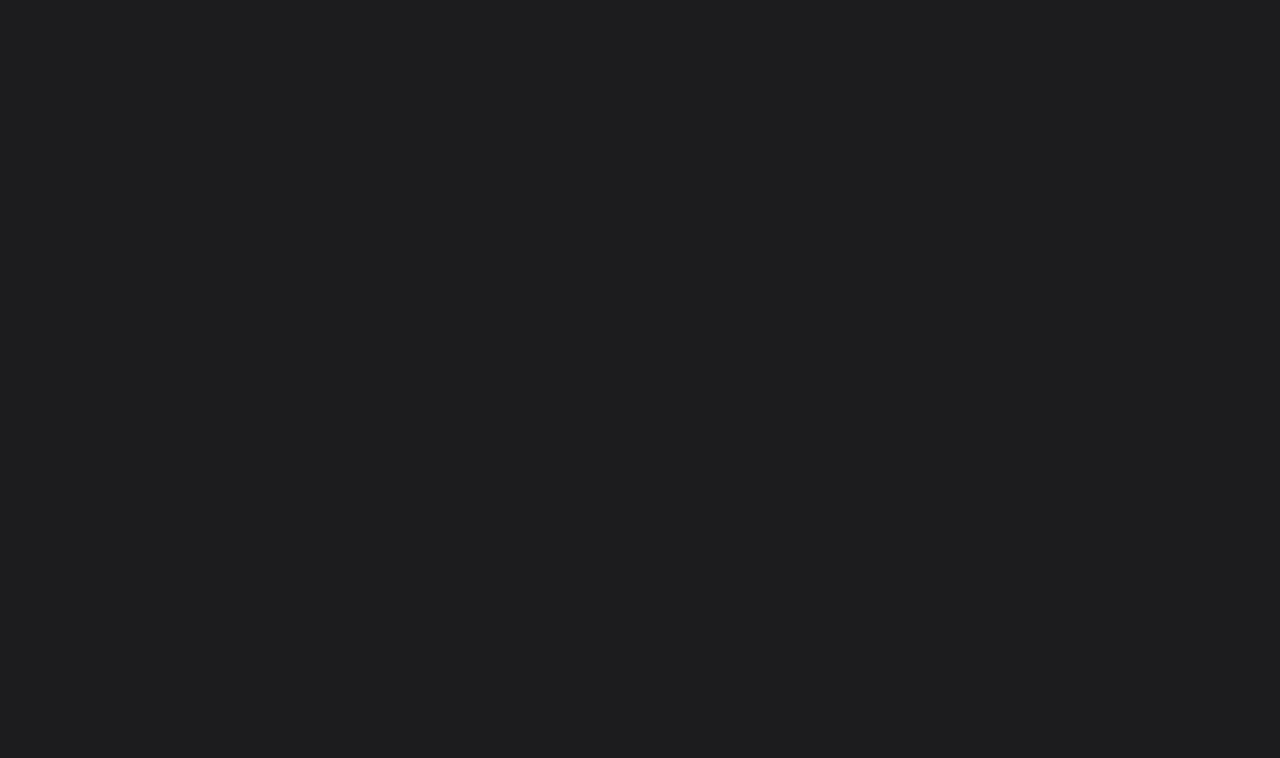
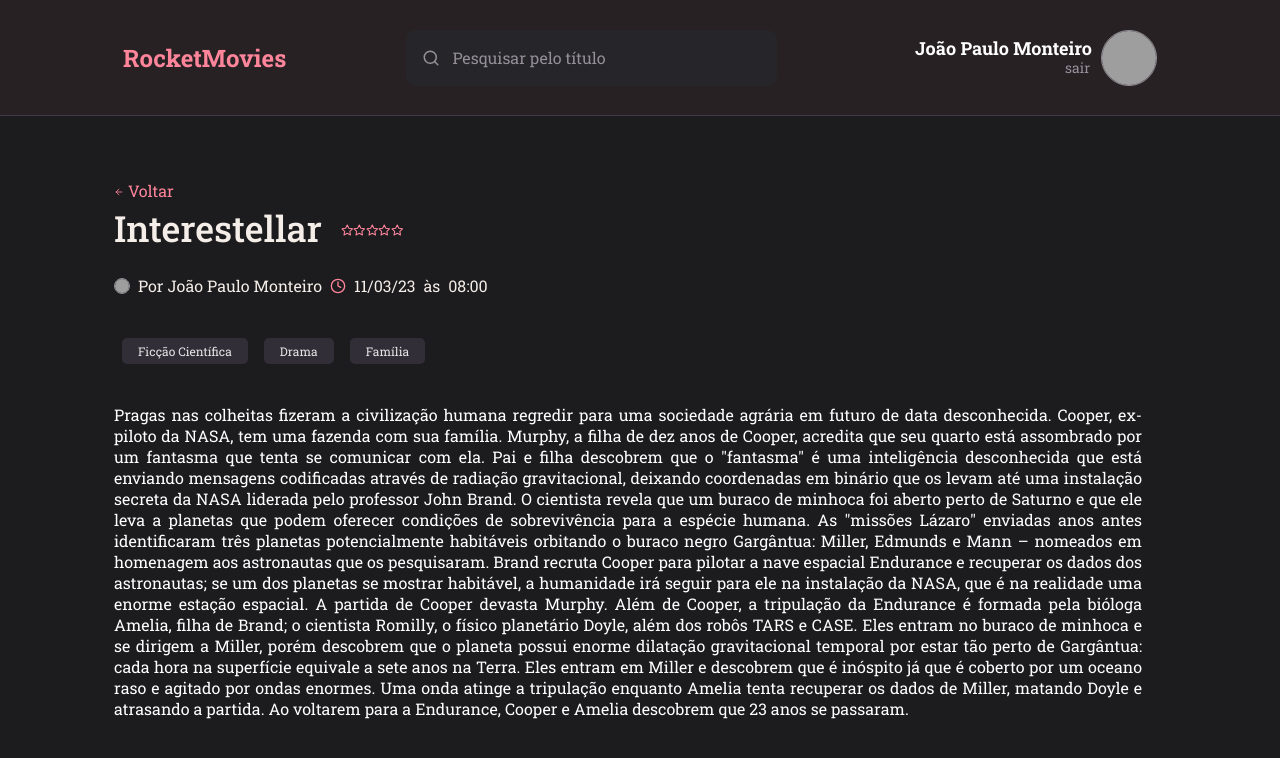
Before and after one commit to JMonteiroh/RocketMovies, a React (Vite) app: page /preview in a window 1280 px wide. Before the commit this address had no page. Shown: the top 758 px of the page. Built offline with nearby package versions, Linux system fonts and the light colour scheme; grey boxes are pictures that could not be loaded.

Commit message:
created page preview

```diff
--- a/src/Components/Header/index.jsx
+++ b/src/Components/Header/index.jsx
@@ -18,8 +18,8 @@ export function Header() {
         />
 
         <div>
-          <span>Bem-vindo,</span>
           <strong>João Paulo Monteiro</strong>
+          <span>sair</span>
         </div>
       </Profile>
 
--- a/src/Components/Header/styles.js
+++ b/src/Components/Header/styles.js
@@ -12,6 +12,8 @@ export const Container = styled.header`
   border-bottom-style: solid;
   border-bottom-color: ${({ theme }) => theme.colors.gray_300};
 
+  background-color: ${({ theme }) => theme.colors.lightPurple};
+
   display: flex;
   align-items: center;
   padding: 2.4rem 12.3rem;
@@ -20,24 +22,28 @@ export const Container = styled.header`
 `;
 
 export const Profile = styled(Link)`
-  min-width: 25rem;
+  min-width: 26rem;
   display: flex;
   align-items: center;
+  flex-direction: row-reverse;
 
   > img {
     width:5.6rem;
     height:5.6rem;
     border-radius: 50%;
     border: 1px solid ${({ theme }) => theme.colors.gray_200};
+    margin-left: .9rem;
   }
 
   > div {
     display: flex;
     flex-direction: column;
     margin-left:1.6rem;
-    line-height: 2.4rem;
+    line-height: 2rem;
 
     span {
+      position: relative;
+      left: 15rem;
       font-size: 1.4rem;
       color: ${({ theme }) => theme.colors.gray_200};
     }
--- a/src/Components/Note/index.jsx
+++ b/src/Components/Note/index.jsx
@@ -6,7 +6,7 @@ import { FiStar } from 'react-icons/fi';
 export function Note({data, ...rest}) {
 
   return (
-    <Container {...rest}>
+    <Container to='/preview' {...rest}>
       <h1>{data.title}</h1>
       <span>
         <FiStar />
--- a/src/Components/Note/styles.js
+++ b/src/Components/Note/styles.js
@@ -1,6 +1,9 @@
+import { Link } from "react-router-dom";
+
 import styled from "styled-components";
 
-export const Container = styled.button`
+
+export const Container = styled(Link)`
   width: 100%;
 
   background-color: ${({ theme }) => theme.colors.lightPurple};
@@ -21,7 +24,7 @@ export const Container = styled.button`
     margin-bottom: 0.8rem;
   }
 
-  > span {
+  > .stars {
     svg {
       color: ${({ theme }) => theme.colors.pink};
       font-size: 2rem;
--- a/src/Components/Tag/styles.js
+++ b/src/Components/Tag/styles.js
@@ -6,5 +6,5 @@ export const Container = styled.span`
   border-radius: 5px;
   background-color: ${({ theme }) => theme.colors.gray_700};
   color: ${({ theme }) => theme.colors.gray};
-  margin-right: .8rem;
+  margin: 0 .8rem;
 `;
--- a/src/pages/Home/styles.js
+++ b/src/pages/Home/styles.js
@@ -5,7 +5,7 @@ export const Container = styled.div`
   height: 100vh;
 
   display: grid;
-  grid-template-rows: 105px auto;
+  grid-template-rows: 11.6rem auto;
   grid-template-areas:
     "header"
     "content"
--- /dev/null
+++ b/src/pages/Preview/index.jsx
@@ -0,0 +1,91 @@
+import { Container, Content } from "./styles";
+
+import { Link } from "react-router-dom";
+import { FiArrowLeft, FiClock, FiStar } from "react-icons/fi";
+
+import { Header } from "../../Components/Header";
+import { Tag } from "../../Components/Tag";
+
+export function Preview() {
+
+
+  return (
+    <Container >
+      <Header />
+      <main>
+        <Content>
+          <Link to="/"><FiArrowLeft /> Voltar</Link>
+          <div class="title">
+            <h1>Interestellar</h1>
+
+            <span class="stars">
+              <FiStar />
+              <FiStar />
+              <FiStar />
+              <FiStar />
+              <FiStar />
+            </span>
+          </div>
+
+
+          <div class="information">
+            <img src="https://github.com/jmonteiroh.png" alt="Foto do usuário" />
+
+            <p>
+              Por João Paulo Monteiro
+            </p>
+
+            <FiClock />
+
+            <span class="data">
+              11/03/23
+            </span>
+
+            <p>
+              às
+            </p>
+
+            <span class="hour">
+              08:00
+            </span>
+
+          </div>
+
+          <Tag title="Ficção Científica"/>
+          <Tag title="Drama"/>
+          <Tag title="Família"/>
+
+          <p>
+            Pragas nas colheitas fizeram a civilização humana regredir
+            para uma sociedade agrária em futuro de data desconhecida. Cooper,
+            ex-piloto da NASA, tem uma fazenda com sua família. Murphy, a filha de
+            dez anos de Cooper, acredita que seu quarto está assombrado por um fantasma
+            que tenta se comunicar com ela. Pai e filha descobrem que o "fantasma" é
+            uma inteligência desconhecida que está enviando mensagens codificadas através
+            de radiação gravitacional, deixando coordenadas em binário que os levam até
+            uma instalação secreta da NASA liderada pelo professor John Brand. O cientista
+            revela que um buraco de minhoca foi aberto perto de Saturno e que ele leva a
+            planetas que podem oferecer condições de sobrevivência para a espécie humana.
+            As "missões Lázaro" enviadas anos antes identificaram três planetas potencialmente
+            habitáveis orbitando o buraco negro Gargântua: Miller, Edmunds e Mann –
+            nomeados em homenagem aos astronautas que os pesquisaram. Brand recruta Cooper
+            para pilotar a nave espacial Endurance e recuperar os dados dos astronautas; se
+            um dos planetas se mostrar habitável, a humanidade irá seguir para ele na instalação
+            da NASA, que é na realidade uma enorme estação espacial. A partida de Cooper devasta
+            Murphy.
+            Além de Cooper, a tripulação da Endurance é formada pela bióloga Amelia, filha de Brand;
+            o cientista Romilly, o físico planetário Doyle, além dos robôs TARS e CASE. Eles entram
+            no buraco de minhoca e se dirigem a Miller, porém descobrem que o planeta possui enorme
+            dilatação gravitacional temporal por estar tão perto de Gargântua: cada hora na
+            superfície equivale a sete anos na Terra. Eles entram em Miller e descobrem que é
+            inóspito já que é coberto por um oceano raso e agitado por ondas enormes. Uma onda
+            atinge a tripulação enquanto Amelia tenta recuperar os dados de Miller, matando Doyle
+            e atrasando a partida. Ao voltarem para a Endurance, Cooper e Amelia descobrem que 23
+            anos se passaram.
+          </p>
+
+        </Content>
+      </main>
+    </Container>
+  )
+}
--- /dev/null
+++ b/src/pages/Preview/styles.js
@@ -0,0 +1,95 @@
+import styled from "styled-components";
+
+export const Container = styled.div`
+  width: 100%;
+  height: 100vh;
+
+  display: grid;
+  grid-template-rows: 11.6 auto;
+  grid-template-areas:
+    "header"
+    "main"
+  ;
+
+  overflow-y: hidden;
+
+  > main {
+    place-content: center;
+    height: 100vh;
+    padding: 0 6.4rem;
+
+    grid-area: main;
+    overflow-y: auto;
+
+  }
+`;
+
+export const Content = styled.div`
+  height: 100vh;
+  margin: 5rem;
+  font-size: 3rem;
+
+
+
+  > a {
+    font-size: 1.6rem;
+    color: ${({ theme }) => theme.colors.pink};
+    margin-bottom: 2.4rem;
+  }
+  > .title {
+    display: flex;
+    align-items: center;
+    gap: 1.9rem;
+    margin-bottom: 2.4rem;
+    h1 {
+      font-size: 3.6rem;
+      font-weight: 500;
+      line-height: 4.7rem;
+      color: ${({ theme }) => theme.colors.ice};
+    }
+    .stars {
+      font-size: 2rem;
+      color: ${({ theme }) => theme.colors.pink};
+    }
+  }
+
+  > .information {
+    display: flex;
+    align-items: center;
+    gap: .8rem;
+    margin-bottom: 3rem;
+
+    img {
+      width:1.6rem;
+      height:1.6rem;
+      border-radius: 50%;
+      border: 1px solid ${({ theme }) => theme.colors.gray_200};
+    }
+    p {
+      font-size: 1.6rem;
+      line-height: 1.9rem;
+      color: ${({ theme }) => theme.colors.ice};
+    }
+    svg {
+      color: ${({ theme }) => theme.colors.pink};
+      font-size: 1.6rem;
+    }
+    span {
+      font-size: 1.6rem;
+      line-height: 1.9rem;
+      color: ${({ theme }) => theme.colors.ice};
+    }
+  }
+
+  > p {
+    max-width: fit-content;
+    margin: 4rem 2.4rem 0 0;
+
+    font-weight: 400;
+    font-size: 1.6rem;
+    line-height: 2.1rem;
+    display: flex;
+    align-items: center;
+    text-align: justify;
+  }
+`;
--- a/src/routes/app.routes.jsx
+++ b/src/routes/app.routes.jsx
@@ -3,6 +3,7 @@ import { Routes, Route } from 'react-router-dom';
 import { Home } from '../pages/Home';
 import { New } from '../pages/New';
 import { Profile } from '../pages/Profile';
+import { Preview } from '../pages/Preview';
 
 export function AppRoutes() {
   return (
@@ -10,6 +11,7 @@ export function AppRoutes() {
       <Route path="/" element={<Home />} />
       <Route path="/new" element={<New />} />
       <Route path="/profile" element={<Profile />} />
+      <Route path="/preview" element={<Preview />} />
     </Routes>
   );
 }
--- a/src/styles/global.js
+++ b/src/styles/global.js
@@ -5,7 +5,7 @@ export default createGlobalStyle`
     margin: 0;
     padding: 0;
     box-sizing: border-box;
-    font-size: 45.5%;
+    font-size: 62.5%;
   }
 
   body {
```
